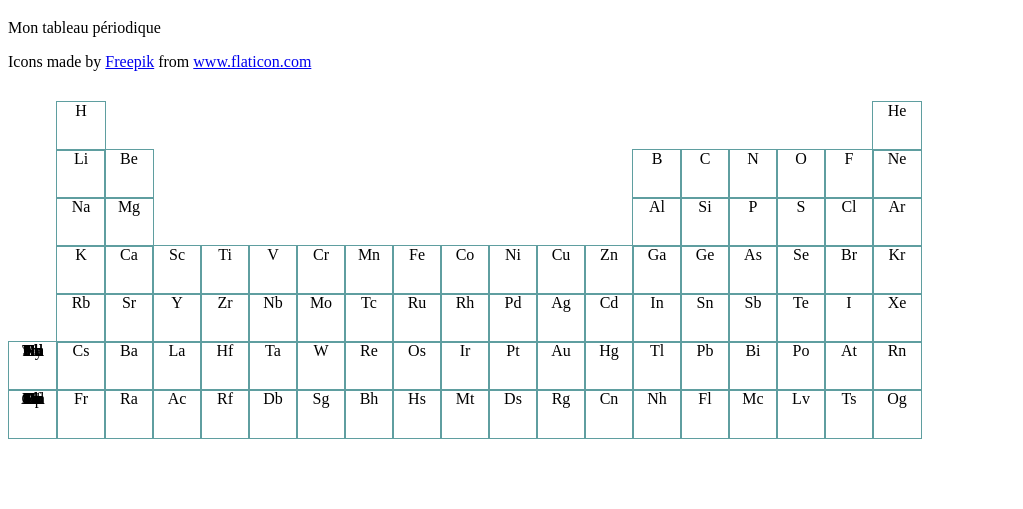
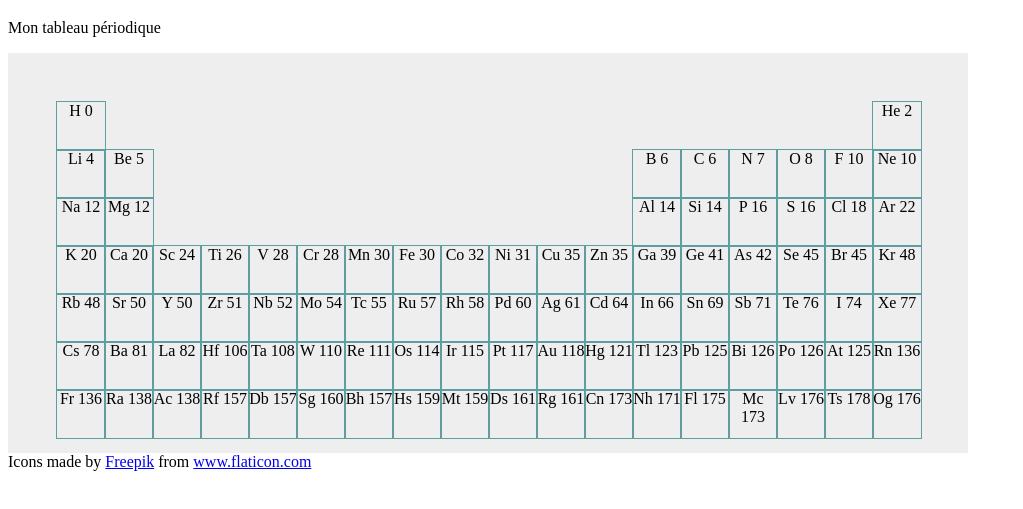
Before and after one commit to Wazteyck/TypeScript-formation, a website built with webpack: page front/src/index.html in a window 1280 px wide. Shown: the part 61-570 px from the top of the page, without its empty margins (0-1023 px from the left). Built offline with nearby package versions, Linux system fonts and the light colour scheme; files whose address does not match are found by name.

Commit message:
refactor: no any in typescript

```diff
--- a/front/src/Mendeleev.ts
+++ b/front/src/Mendeleev.ts
@@ -1,4 +1,5 @@
 import * as d3 from "d3";
+import { ChemicalElt } from "./interfaces/ChemicalElt";
 
 import "./style.scss";
 
@@ -8,8 +9,12 @@ export class Mendeleev {
   }
 
   async init() {
-    const csv = await d3.csv("./atomes.csv");
+    const csv: ChemicalElt[] = (await d3.csv(
+      "./atomes.csv"
+    )) as unknown as ChemicalElt[];
     console.log("csv: ", csv);
+
+    const data = csv.filter((d) => d.Group && d.Period);
 
     // plug csv into html
     const div = document.querySelector("div.tableau") as Element;
@@ -20,15 +25,15 @@ export class Mendeleev {
     }*/
     console.log("div: ", div);
 
-    const selection = d3.select(div).selectAll("div").data(csv);
+    const selection = d3.select(div).selectAll("div").data(data);
     selection
       .enter()
       .append("div")
       .style("transform", (d) => {
-        const x = (d as any).Group * 3;
-        const y = (d as any).Period * 3;
+        const x = d.Group * 3;
+        const y = d.Period * 3;
         return `translate(${x}em, ${y}em)`;
       })
-      .text((d) => (d as any).Symbol);
+      .text((d) => d.Symbol + "\n" + d.NumberofNeutrons);
   }
 }
--- /dev/null
+++ b/front/src/interfaces/ChemicalElt.ts
@@ -0,0 +1,6 @@
+export interface ChemicalElt {
+  Symbol: string;
+  Period: number;
+  Group: number;
+  NumberofNeutrons: number;
+}
--- a/front/src/style.scss
+++ b/front/src/style.scss
@@ -1,5 +1,8 @@
 div.tableau {
     position: relative;
+    background-color: #eee;
+    height: 25em;
+    width: 60em;
     div {
         position: absolute;
         border: 0.1em solid cadetblue;
```
